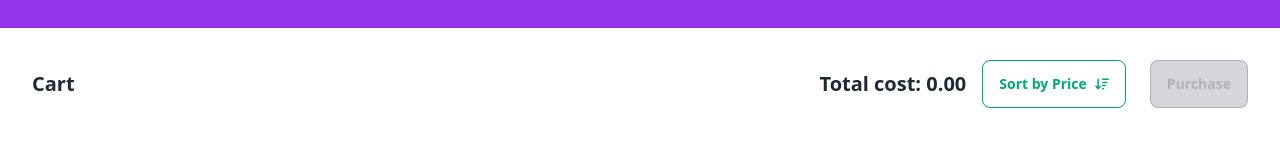
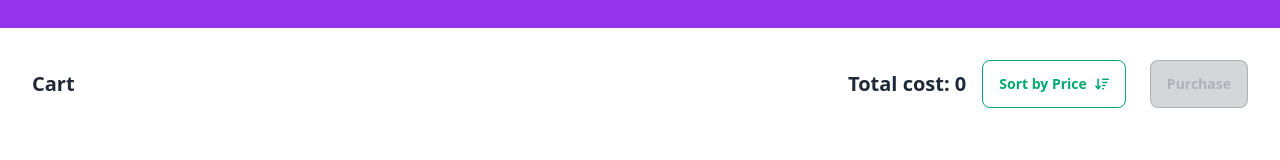
Before and after one commit to programming-hero-web-course-4/b10a8-gadget-heaven-ComputerKnowledge, a React (Vite) app: page /dashboard in a window 1280 px wide. Shown: the part 228-388 px from the top of the page. Built offline with nearby package versions, Linux system fonts and the light colour scheme.

Commit message:
purchese button error solve

```diff
--- a/src/Cart/Cart.jsx
+++ b/src/Cart/Cart.jsx
@@ -19,7 +19,7 @@ const Cart = () => {
         <h3 className="text-xl font-extrabold">Cart</h3>
         <div className="sm:flex items-center gap-4">
           <p className="text-xl font-extrabold">
-            Total cost: {totalPrice.toFixed(2)}
+            Total cost: {Math.abs(totalPrice.toFixed(2))}
           </p>
           <button
             onClick={handleShort}
--- a/src/routes/root.jsx
+++ b/src/routes/root.jsx
@@ -17,12 +17,12 @@ const Root = () => {
     document.getElementById("my_modal_1").showModal();
   };
   const handleDetele = (p) => {
-    // console.log(p);
+    const f = (cardlist, p) =>
+      cardlist.filter((a) => a.product_id === p.product_id).length;
 
     const newCardlist1 = cardlist.filter((a) => a.product_id != p.product_id);
-
     setCardlist(newCardlist1);
-    setTotalPrice(totalPrice - b * p.price);
+    setTotalPrice(totalPrice - f(cardlist, p) * p.price);
   };
   const handleDetele1 = (p) => {
     const newWishlist = wishlist.filter((a) => a.product_id != p.product_id);
```
